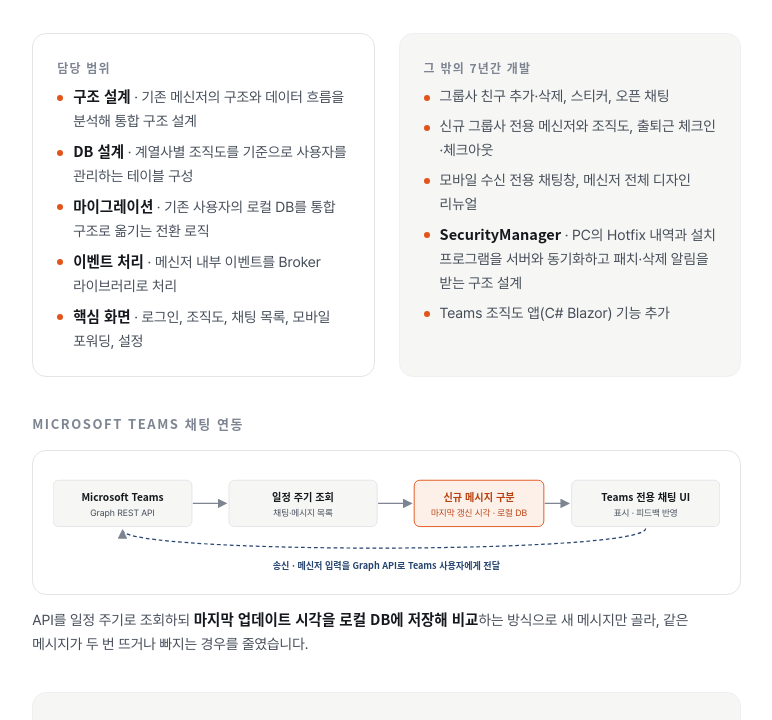
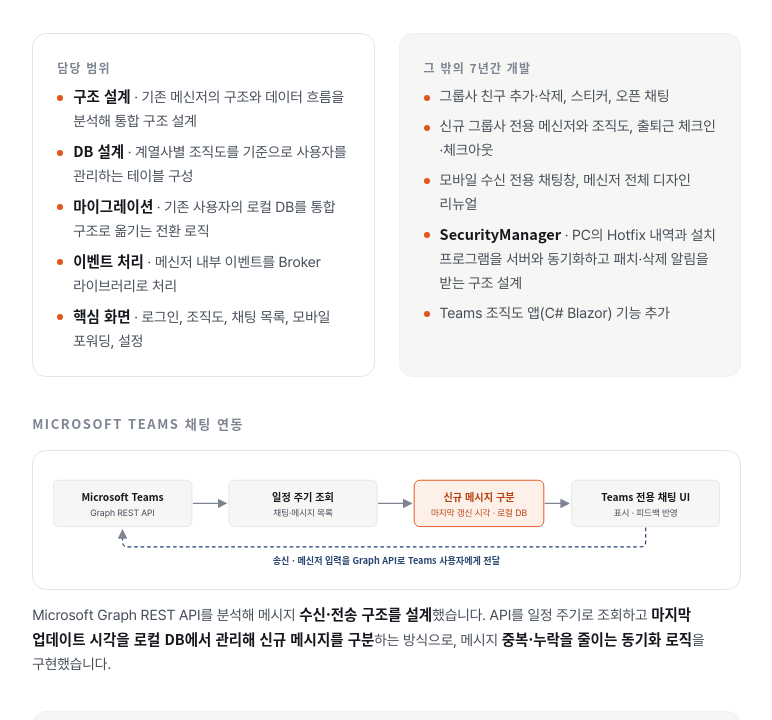
Before and after one commit to sojeong-grotto/sojeong-grotto.github.io, a plain HTML site: page index.html in a window 1280 px wide. Shown: the part 11280-12000 px from the top of the page, without its empty margins (419-1191 px from the left). Drawn offline with Linux system fonts and the light colour scheme; a web font is replaced by a local one.

Commit message:
Teams 연동: 송신 화살표를 꺾인 선으로, 설명 문장 보강
- 마지막 상자 → 첫 상자 송신 화살표를 곡선에서 꺾인 선(아래 → 왼쪽 → 위)으로 변경
- 설명을 'Graph REST API 분석 → 수신·전송 구조 설계 → 중복·누락을 줄이는 동기화 로직 구현' 흐름으로 교체

Co-Authored-By: Claude Opus 5.5 <noreply@anthropic.com>

```diff
--- a/index.html
+++ b/index.html
@@ -517,7 +517,7 @@
         </div>
         <div>
           <div class="blocktitle">Microsoft Teams 채팅 연동</div>
-          <div class="diagram scroll-x"><svg data-name="p4-teams" viewBox="0 0 720 112" width="100%" class="mt1" role="img" aria-label="Graph REST API를 주기적으로 조회하고, 로컬 DB의 마지막 업데이트 시간과 비교해 신규 메시지만 메신저에 표시한다. 송신은 반대 방향으로 API를 호출한다.">
+          <div class="diagram scroll-x"><svg data-name="p4-teams" viewBox="0 0 720 106" width="100%" class="mt1" role="img" aria-label="Graph REST API를 주기적으로 조회하고, 로컬 DB의 마지막 업데이트 시간과 비교해 신규 메시지만 메신저에 표시한다. 송신은 반대 방향으로 API를 호출한다.">
       <defs><marker id="ar5" markerWidth="8" markerHeight="8" refX="7" refY="4" orient="auto"><path d="M0,0 L8,4 L0,8 z" fill="#7d8592"/></marker></defs>
       <g font-size="11" text-anchor="middle">
         <g fill="#f6f6f4" stroke="#e2e4e8"><rect x="0" y="10" width="150" height="50" rx="6"/><rect x="190" y="10" width="160" height="50" rx="6"/><rect x="560" y="10" width="160" height="50" rx="6"/></g>
@@ -527,11 +527,11 @@
         <text x="460" y="32" font-weight="700" fill="#b8410f">신규 메시지 구분</text><text x="460" y="49" font-size="9.8" fill="#b8410f">마지막 갱신 시각 · 로컬 DB</text>
         <text x="640" y="32" font-weight="700" fill="#15181d">Teams 전용 채팅 UI</text><text x="640" y="49" font-size="9.8" fill="#454d59">표시 · 피드백 반영</text>
         <g stroke="#7d8592" stroke-width="1.3" marker-end="url(#ar5)"><line x1="151" y1="35" x2="187" y2="35"/><line x1="351" y1="35" x2="387" y2="35"/><line x1="531" y1="35" x2="557" y2="35"/></g>
-        <path d="M640,62 C640,90 75,90 75,64" fill="none" stroke="#25446f" stroke-width="1.3" stroke-dasharray="4 3" marker-end="url(#ar5)"/>
-        <text x="360" y="106" font-size="9.8" fill="#25446f" font-weight="600">송신 · 메신저 입력을 Graph API로 Teams 사용자에게 전달</text>
+        <path d="M640,61 V76 Q640,82 634,82 H81 Q75,82 75,76 V64" fill="none" stroke="#25446f" stroke-width="1.3" stroke-dasharray="4 3" marker-end="url(#ar5)"/>
+        <text x="360" y="100" font-size="9.8" fill="#25446f" font-weight="600">송신 · 메신저 입력을 Graph API로 Teams 사용자에게 전달</text>
       </g>
     </svg></div>
-          <p class="small" style="margin-top:12px">API를 일정 주기로 조회하되 <b>마지막 업데이트 시각을 로컬 DB에 저장해 비교</b>하는 방식으로 새 메시지만 골라, 같은 메시지가 두 번 뜨거나 빠지는 경우를 줄였습니다.</p>
+          <p class="small" style="margin-top:12px">Microsoft Graph REST API를 분석해 메시지 <b>수신·전송 구조를 설계</b>했습니다. API를 일정 주기로 조회하고 <b>마지막 업데이트 시각을 로컬 DB에서 관리해 신규 메시지를 구분</b>하는 방식으로, 메시지 <b>중복·누락을 줄이는 동기화 로직</b>을 구현했습니다.</p>
         </div>
         <div class="box tint"><span class="label">이전 회사 · 소프트보울 (2014–2016) · TrustForm</span>
           <p class="small" style="margin-top:8px">MFC로 만든 XML/XForms 웹 UI 도구를 유지보수하며 <b>신한카드·국립중앙의료원 등 20여 개 고객사</b>를 전담했습니다. 고객사마다 다른 요구에 맞춰 WinInet HTTPS 통신, XML→JSON 변환 API, HTTP 오류 시 에러 페이지 전환을 구현했고, 키보드 보안 모듈(nProtect NOS)을 화면 생성·포커스 진입·이탈 시점에 맞춰 연동했습니다.</p></div>
```
Also changed, not shown: print.html (+4 -4 lines), web.src.html (+1 -1 lines), 1 other file.
